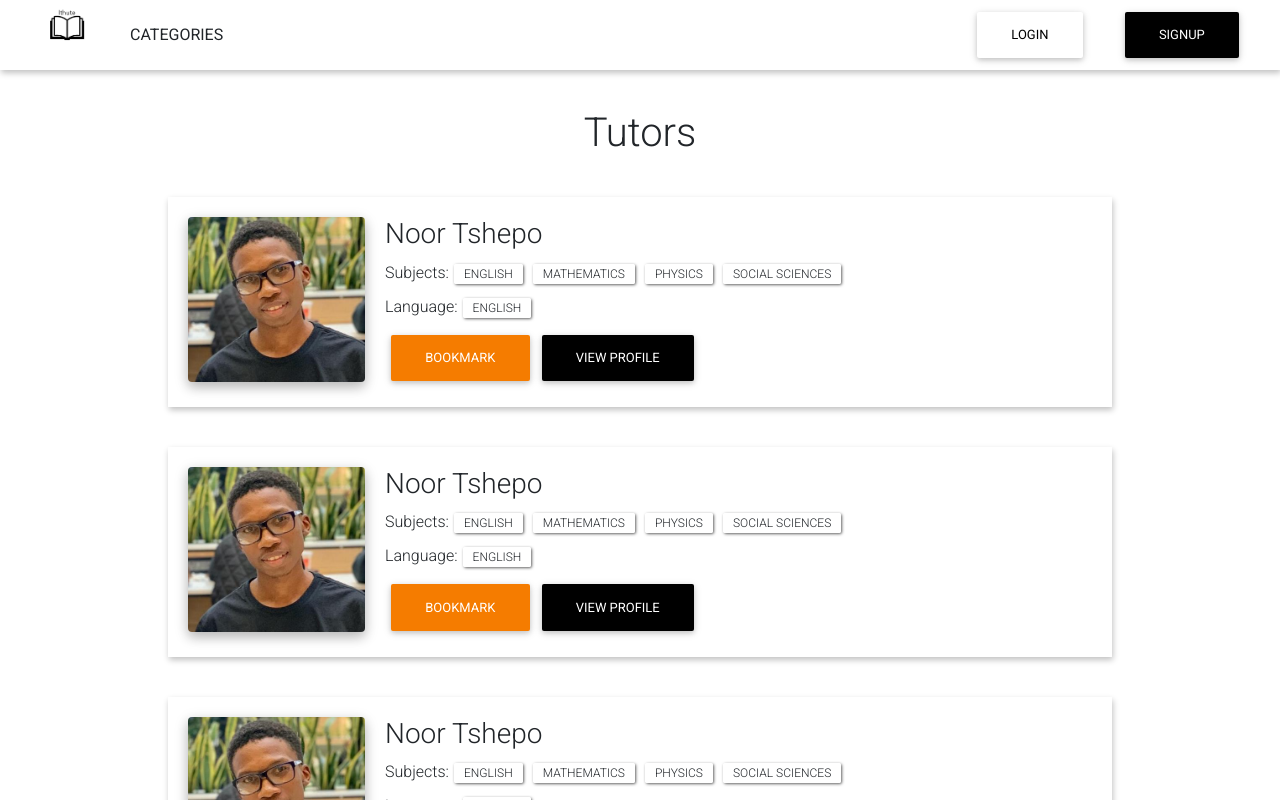
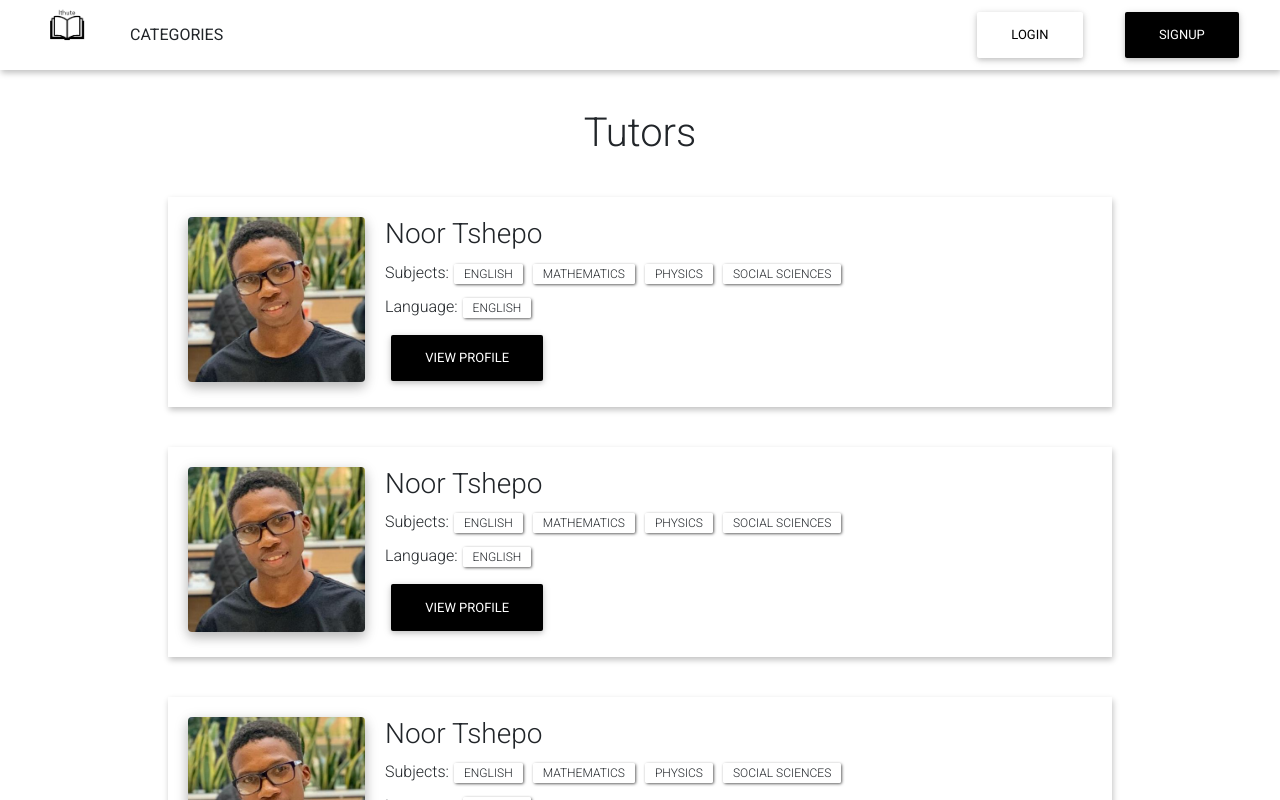
Before and after one commit to NoorMosia/tutorsApp, a React (Create React App) app: page /tutors/angular in a window 1280 px wide. Shown: the top 800 px of the page. Built offline with nearby package versions, Linux system fonts and the light colour scheme.

Commit message:
romoved bookmark link from tutor search view

```diff
--- a/src/components/HorizontalCard/HorizontalCard.js
+++ b/src/components/HorizontalCard/HorizontalCard.js
@@ -34,7 +34,7 @@ const HorizontalCard = () => {
                     <span className={Styles.Pill}>English</span>
                 </div>
                 <div className={Styles.Buttons}>
-                    <MDBBtn color="orange">Bookmark</MDBBtn>
+                    {/* <MDBBtn color="orange">Bookmark</MDBBtn> */}
                     <Link to="/profile">
                         <MDBBtn color="black">View Profile</MDBBtn>
                     </Link>
--- a/src/components/HorizontalCard/HorizontalCard.module.css
+++ b/src/components/HorizontalCard/HorizontalCard.module.css
@@ -4,6 +4,7 @@
     box-shadow: 1px 3px 6px rgb(194, 194, 194);
     margin: 40px auto;
     padding: 20px;
+    cursor: pointer;
 }
 
 .Left {
```
Also changed, not shown: planning.txt (added), 1 other file (tests, documents, lock files or other folders).
